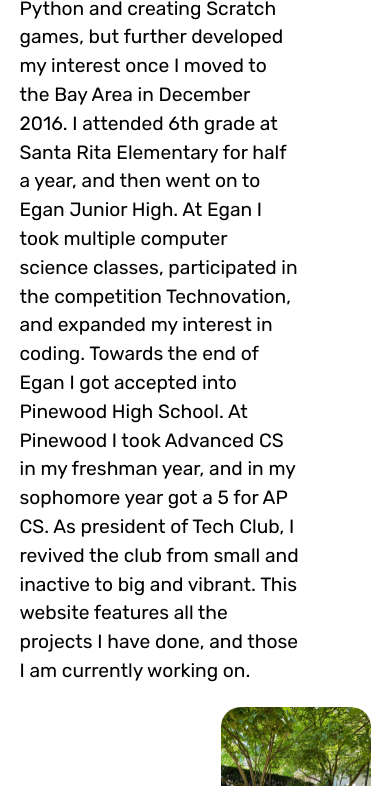
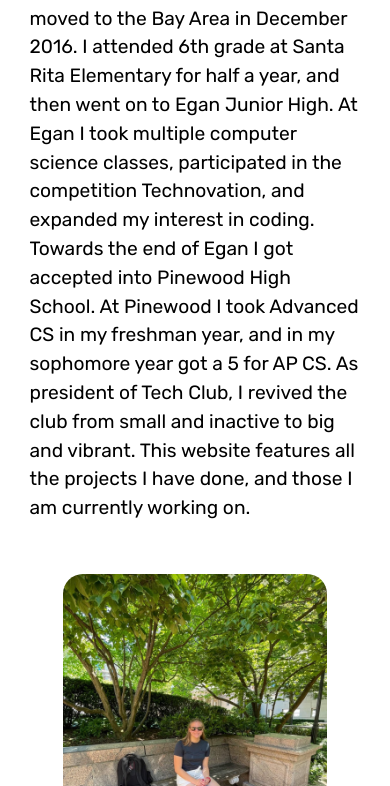
Before and after one commit to 1byusmith/Personal-Website-2, a plain HTML site: page 08b46504c2c47e60c9161ec05eb3fdf674b672ba/index.html in a window 390 px wide. Shown: the part 1214-2000 px from the top of the page. Drawn offline with nearby package versions, Linux system fonts and the light colour scheme.

Commit message:
almost fixed sizing

```diff
--- a/08b46504c2c47e60c9161ec05eb3fdf674b672ba/styles.css
+++ b/08b46504c2c47e60c9161ec05eb3fdf674b672ba/styles.css
@@ -76,7 +76,7 @@ p {
 
 .title-image {
   border-radius: 20px;
-  width: 350px;
+  width: 80%;
 }
 
 /* The Modal (background) */
@@ -125,31 +125,33 @@ ul {
 
 .flex-container {
   display: flex;
-  justify-content: space-around;
+  flex-wrap: wrap;
+  font-size: 30px;
+  text-align: center;
 }
 
 .big-container-left {
+  flex: 70%;
+  padding: 10px;
   text-align: left;
-  flex-grow: 3;
-  width: -moz-min-content;
-  width: min-content;
 }
 
 .small-container-right {
-  flex-grow: 1;
+  flex: 30%;
+  padding: 10px;
   text-align: right;
 }
 
 .big-container-right {
-  text-align: right;
-  flex-grow: 3;
-  width: -moz-min-content;
-  width: min-content;
+  flex: 70%;
+  padding: 10px;
+  text-align: left;
 }
 
 .small-container-left {
-  flex-grow: 1;
-  text-align: left;
+  flex: 30%;
+  padding: 10px;
+  text-align: right;
 }
 
 /* Contact me section */
@@ -230,18 +232,32 @@ ul {
     align-items: center;
   }
 
-  .title-image {
-    width: 150px;
-  }
-
   .progressbar {
     width: 60%;
   }
-  .flex-container {
-    flex-direction: column;
+
+  .flex-container-reverse {
+    flex-direction: column-reverse;
+  }
+
+  .big-container-left, .small-container-right {
+    flex: 100%;
   }
 
   .big-container-left {
-    width: 80%;
+    padding-bottom: 20px;
+  }
+
+  .small-container-right {
+    text-align: center;
+  }
+
+  .big-container-right, .small-container-left {
+    flex: 100%;
+  }
+
+  .small-container-left {
+    text-align: center;
+    padding-bottom: 20px;
   }
 }
```
